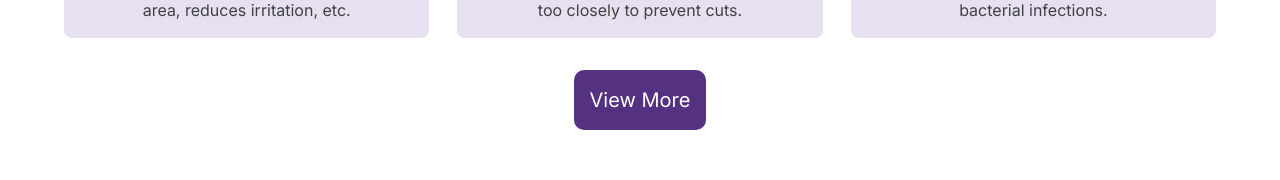
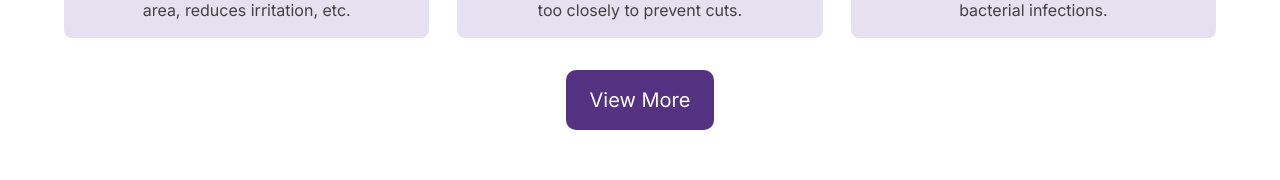
Before and after one commit to rqms40/ege311-le1, a React (Vite) app: page / in a window 1280 px wide. Shown: the part 2662-2842 px from the top of the page. Built offline with nearby package versions, Linux system fonts and the light colour scheme.

Commit message:
refactor(hygiene-practice): ensure button consistency with other site buttons

```diff
--- a/src/components/hygiene/HygienePractice.jsx
+++ b/src/components/hygiene/HygienePractice.jsx
@@ -86,7 +86,7 @@ const HygienePractice = () => {
         </div>
         <div></div>
         <div className="flex justify-center">
-          <Button px="px-4">View More</Button>
+          <Button>View More</Button>
         </div>
       </div>
       <div></div>
```
